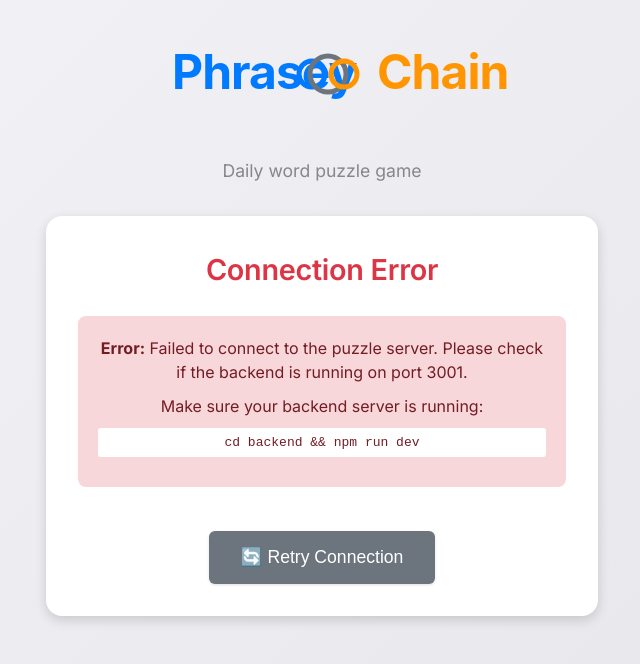
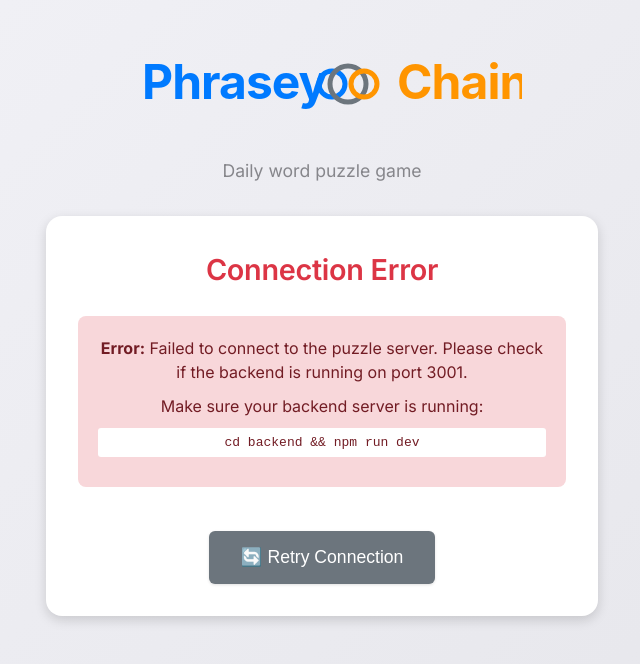
Before and after one commit to matthew-dipierro/before-and-aftordle, a plain HTML site: page frontend/index.html in a window 1280 px wide. Shown: the whole page, without its empty margins (318-958 px from the left). Drawn offline with Linux system fonts and the light colour scheme; no server answers.

Commit message:
Update index.html
more logo fixes

```diff
--- a/frontend/index.html
+++ b/frontend/index.html
@@ -12,20 +12,20 @@
             <div class="logo">
                 <svg width="400" height="120" viewBox="0 0 400 120" xmlns="http://www.w3.org/2000/svg">
                   <!-- Phrasey text -->
-                  <text x="50" y="65" font-family="-apple-system, BlinkMacSystemFont, 'Segoe UI', system-ui, sans-serif"
+                  <text x="20" y="75" font-family="-apple-system, BlinkMacSystemFont, 'Segoe UI', system-ui, sans-serif"
                         font-size="48" font-weight="700" letter-spacing="-0.96" fill="#007AFF">Phrasey</text>
 
                   <!-- Left circle (blue) -->
-                  <circle cx="190" cy="50" r="13" fill="none" stroke="#007AFF" stroke-width="5"/>
+                  <circle cx="210" cy="60" r="13" fill="none" stroke="#007AFF" stroke-width="5"/>
 
                   <!-- Center circle (gray) -->
-                  <circle cx="206" cy="50" r="18" fill="none" stroke="#6c757d" stroke-width="5"/>
+                  <circle cx="226" cy="60" r="18" fill="none" stroke="#6c757d" stroke-width="5"/>
 
                   <!-- Right circle (orange) -->
-                  <circle cx="222" cy="50" r="13" fill="none" stroke="#FF9500" stroke-width="5"/>
+                  <circle cx="242" cy="60" r="13" fill="none" stroke="#FF9500" stroke-width="5"/>
 
                   <!-- Chain text -->
-                  <text x="255" y="65" font-family="-apple-system, BlinkMacSystemFont, 'Segoe UI', system-ui, sans-serif"
+                  <text x="275" y="75" font-family="-apple-system, BlinkMacSystemFont, 'Segoe UI', system-ui, sans-serif"
                         font-size="48" font-weight="700" letter-spacing="-0.96" fill="#FF9500">Chain</text>
                 </svg>
             </div>
```
